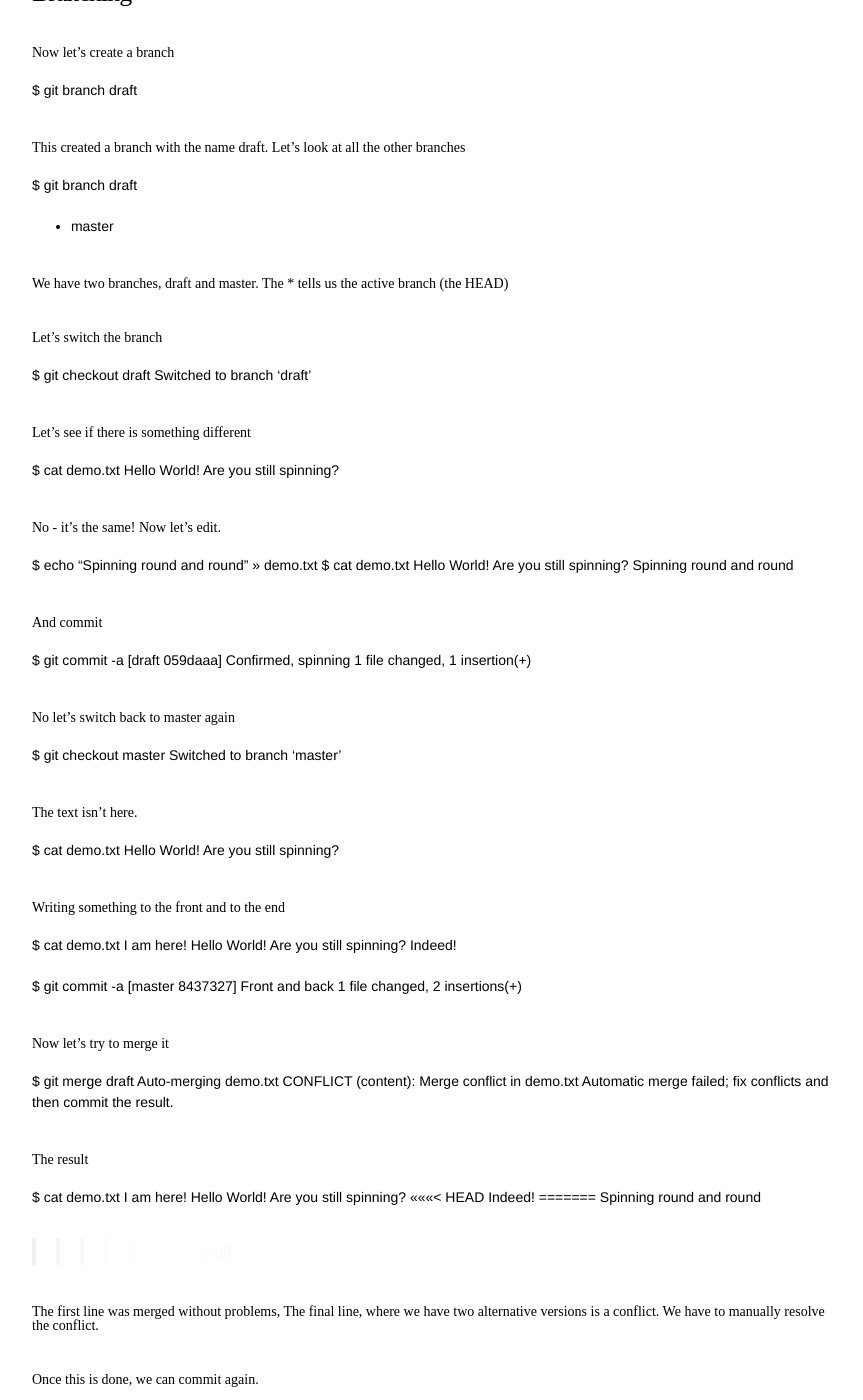
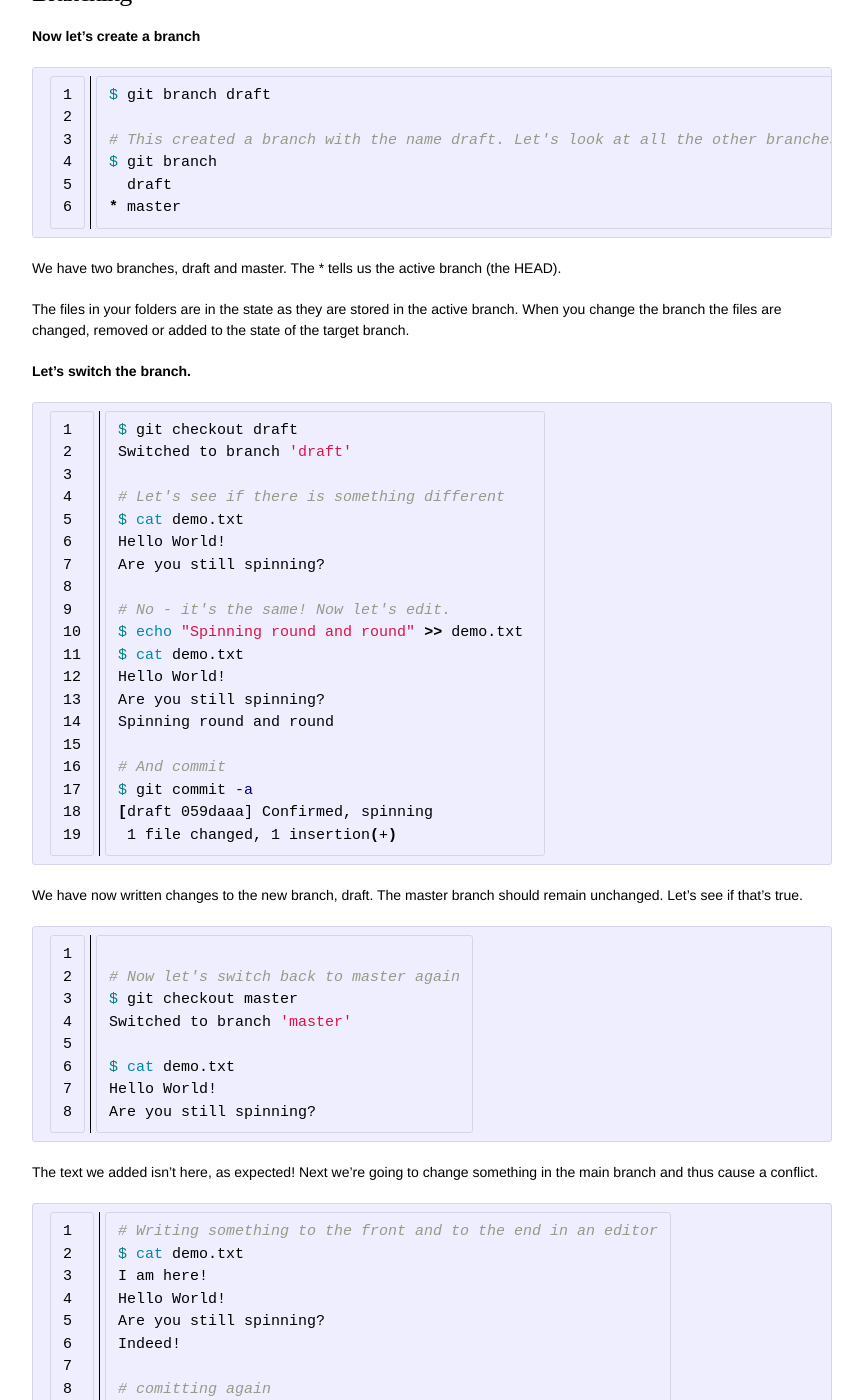
Before and after one commit to CS171/2016-cs171-website, a Jekyll site: the page built from lectures/lecture-git-html.md, in a window 1280 px wide and 1400 px high, scrolled down 5561 px. Shown: the whole window, without its empty margins (208-1071 px from the left). Built offline with Jekyll 4.4.1, drawn with Linux system fonts in a browser that asks for light colours; some web fonts are replaced; some of the changed text lies outside the part shown.

Commit message:
working on git lecture

```diff
--- a/lectures/lecture-git-html.md
+++ b/lectures/lecture-git-html.md
@@ -250,7 +250,9 @@ Through this cycle of editing, adding and committing, you can develop software i
 
 ### Branching
 
-# Now let's create a branch
+**Now let's create a branch**
+
+{% highlight bash linenos %}
 $ git branch draft
 
 # This created a branch with the name draft. Let's look at all the other branches
@@ -258,9 +260,16 @@ $ git branch
   draft
 * master
 
-# We have two branches, draft and master. The * tells us the active branch (the HEAD)
+{% endhighlight %}
 
-# Let's switch the branch
+
+We have two branches, draft and master. The * tells us the active branch (the HEAD).
+
+The files in your folders are in the state as they are stored in the active branch. When you change the branch the files are changed, removed or added to the state of the target branch.
+
+**Let's switch the branch.**
+
+{% highlight bash linenos %}
 $ git checkout draft
 Switched to branch 'draft'
 
@@ -280,28 +289,42 @@ Spinning round and round
 $ git commit -a
 [draft 059daaa] Confirmed, spinning
  1 file changed, 1 insertion(+)
+{% endhighlight %}
 
-# No let's switch back to master again
+We have now written changes to the new branch, draft. The master branch should remain unchanged. Let's see if that's true.
+
+{% highlight bash linenos %}
+# Now let's switch back to master again
 $ git checkout master
 Switched to branch 'master'
 
-# The text isn't here.
 $ cat demo.txt
 Hello World!
 Are you still spinning?
+{% endhighlight %}
 
-# Writing something to the front and to the end
+The text we added isn't here, as expected! Next we're going to change something in the main branch and thus cause a conflict.
+
+{% highlight bash linenos %}
+# Writing something to the front and to the end in an editor
 $ cat demo.txt
 I am here!
 Hello World!
 Are you still spinning?
 Indeed!
 
+# comitting again
 $ git commit -a
 [master 8437327] Front and back
  1 file changed, 2 insertions(+)
 
-# Now let's try to merge it
+ {% endhighlight %}
+
+At this point we have changed the file in two different branches of the repository. This is great for working on new features without breaking a stable codebase, but it can result in conflicts.
+**Let's try to merge those two branches.**
+
+ {% highlight bash linenos %}
+# the git merge command merges the specified branch into the currently active one. "master" is active, and we want to merge in "draft".
 $ git merge draft
 Auto-merging demo.txt
 CONFLICT (content): Merge conflict in demo.txt
@@ -329,7 +352,17 @@ $ git status
 # On branch master
 nothing to commit, working directory clean
 
-# Now I'll create a new repository on github
+{% endhighlight %}
+
+These are the basics of git on a local server. Now we'll learn how to sync with other people. This can be done with just git, but we'll be using GitHub as we're also using GitHub in the homeworks.
+
+### Working with GitHub
+
+First, we'll create a new repository on github by going to  [https://github.com/new](https://github.com/new).
+
+![New repo interface on GitHub](images/newrepo.png)
+
+If you'd like to
 
 # If you don't have a git repository with code yet, you can simply clone that repository and start working on it:
 $ git clone https://github.com/alexsb/Demo.git
```
